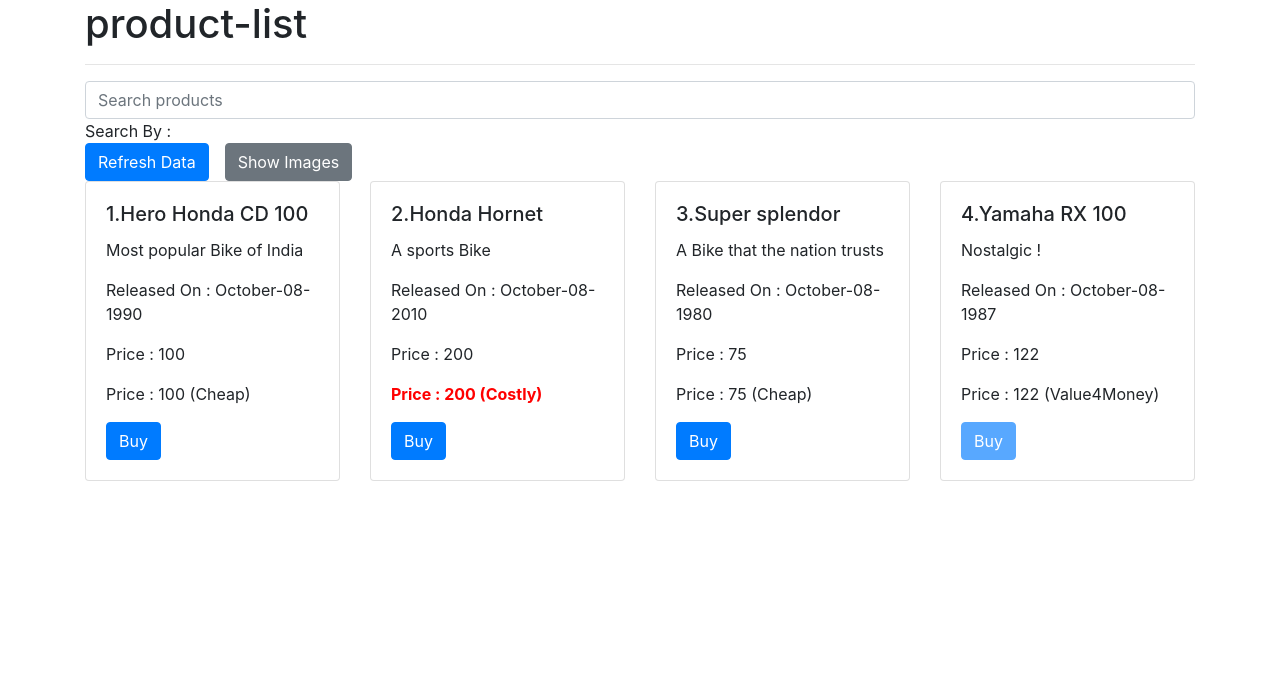
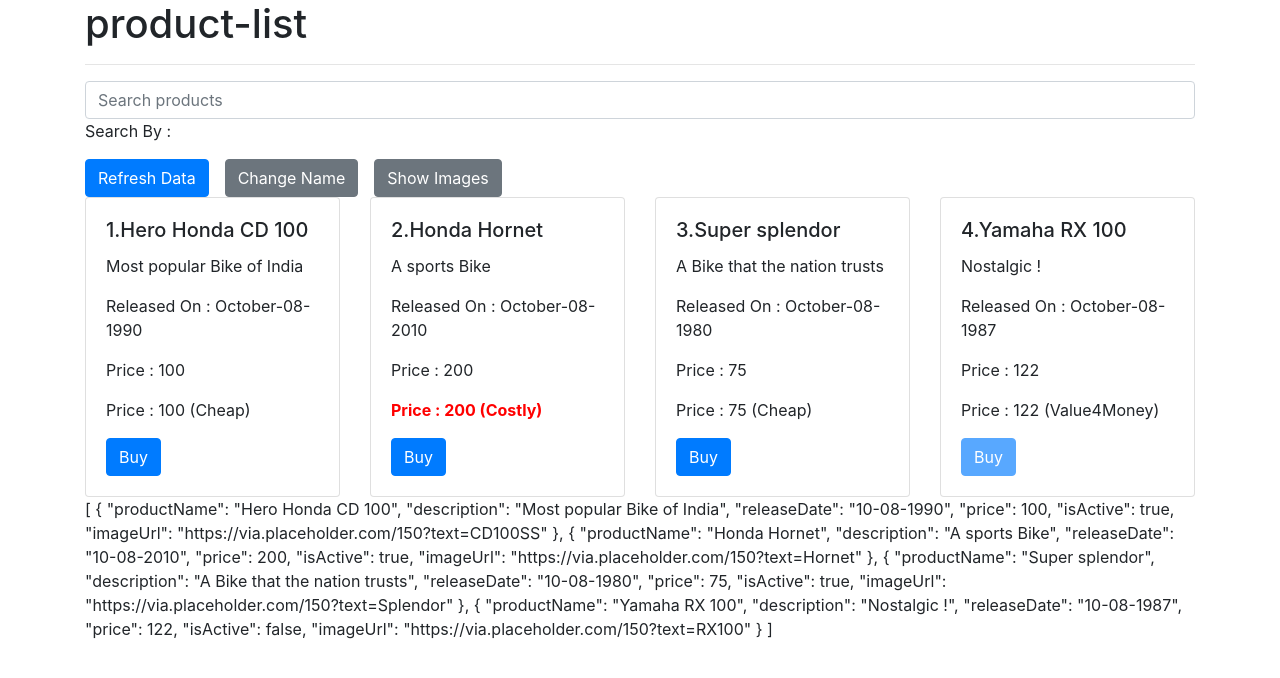
Before and after one commit to pravingavani66/Demo, an Angular app: page / in a window 1280 px wide. Shown: the top 678 px of the page. Built offline with nearby package versions, Linux system fonts and the light colour scheme.

Commit message:
pure and impure pipes

```diff
--- a/src/app/app.module.ts
+++ b/src/app/app.module.ts
@@ -9,6 +9,7 @@
 import { customDatePipe } from './pipes/custom-date.pipe';
 import { CustomCheckNullOrEmptyPipe } from './pipes/custom-check-nuu-or-empty.pipe';
 import { LowerCasePipe } from '@angular/common';
+import { SearchProductPipe } from './pipes/search-product.pipe';
 
 @NgModule({
   declarations: [
@@ -17,7 +18,8 @@
     ProductListComponent,
     ifNullOrEmptyPipe,
     customDatePipe,
-    CustomCheckNullOrEmptyPipe
+    CustomCheckNullOrEmptyPipe,
+    SearchProductPipe
   ],
   imports: [
     BrowserModule,
--- /dev/null
+++ b/src/app/pipes/search-product.pipe.ts
@@ -0,0 +1,18 @@
+import { Pipe,PipeTransform } from "@angular/core";
+import { IProduct } from "../models/product.interface";
+
+@Pipe({
+    name: 'searchProductPipe',
+    pure: false,
+})
+export class SearchProductPipe implements PipeTransform{
+    private counter :number=0;
+    transform(products: IProduct[],searchText:string){
+        if(searchText){
+         return products.filter((item)=>item.productName.toLowerCase().includes(searchText.toLowerCase()));
+        }else{
+            return products;
+        }
+
+    }
+}
--- a/src/app/product-list/product-list.component.html
+++ b/src/app/product-list/product-list.component.html
@@ -1,11 +1,12 @@
 <h1>{{title}}</h1>
 <hr>
-<input type="text" class="form-control" placeholder="Search products" [(ngModel)]="searchText" (keyup)="filterData()">
+<input type="text" class="form-control" placeholder="Search products" [(ngModel)]="searchText" >
 Search By : {{searchText}} <br>
-<button class="btn btn-primary mr-3" (click)='refreshData()'>Refresh Data</button>
-<button class="btn btn-secondary" (click)="toggleImage()">{{showImages ? 'Hide': 'Show'}} Images</button>
+<button class="btn btn-primary mr-3 mt-3" (click)='refreshData()'>Refresh Data</button>
+<button class="btn btn-secondary mr-3 mt-3" (click)="changeName()">Change Name</button>
+<button class="btn btn-secondary mr-3 mt-3" (click)="toggleImage()">{{showImages ? 'Hide': 'Show'}} Images</button>
 <div class="row" *ngIf="products?.length; else noProducts">
-    <div class="col-md-3" *ngFor="let product of products;let i= index;trackBy:trackByName">
+    <div class="col-md-3" *ngFor="let product of products | searchProductPipe:searchText ;let i= index;trackBy:trackByName">
       <div class="card">
         <img class="card-img-top" *ngIf="showImages" [src]="product.imageUrl" alt="Card image cap">
         <div class="card-body">
@@ -26,6 +27,7 @@
       </div>
   </div>
 </div>
+{{products|json}}
 <ng-template #noProducts>
     <p class="text-danger">No Products available</p>
   </ng-template>
--- a/src/app/product-list/product-list.component.ts
+++ b/src/app/product-list/product-list.component.ts
@@ -110,8 +110,11 @@
     console.log('Buying initiated for ' + product.productName);
     console.log('Value of Search Text', this.searchText);
   }
-  filterData(){
-console.log('filtering data', this.searchText);
-this.products=this.allProducts.filter((item)=>item.productName.toLowerCase().includes( this.lowerCasePipe.transform(this.searchText)));
+  changeName() {
+    this.products[0].productName = 'Nexon';
   }
+//   filterData(){
+// console.log('filtering data', this.searchText);
+// this.products=this.allProducts.filter((item)=>item.productName.toLowerCase().includes( this.lowerCasePipe.transform(this.searchText)));
+//   }
 }
```
